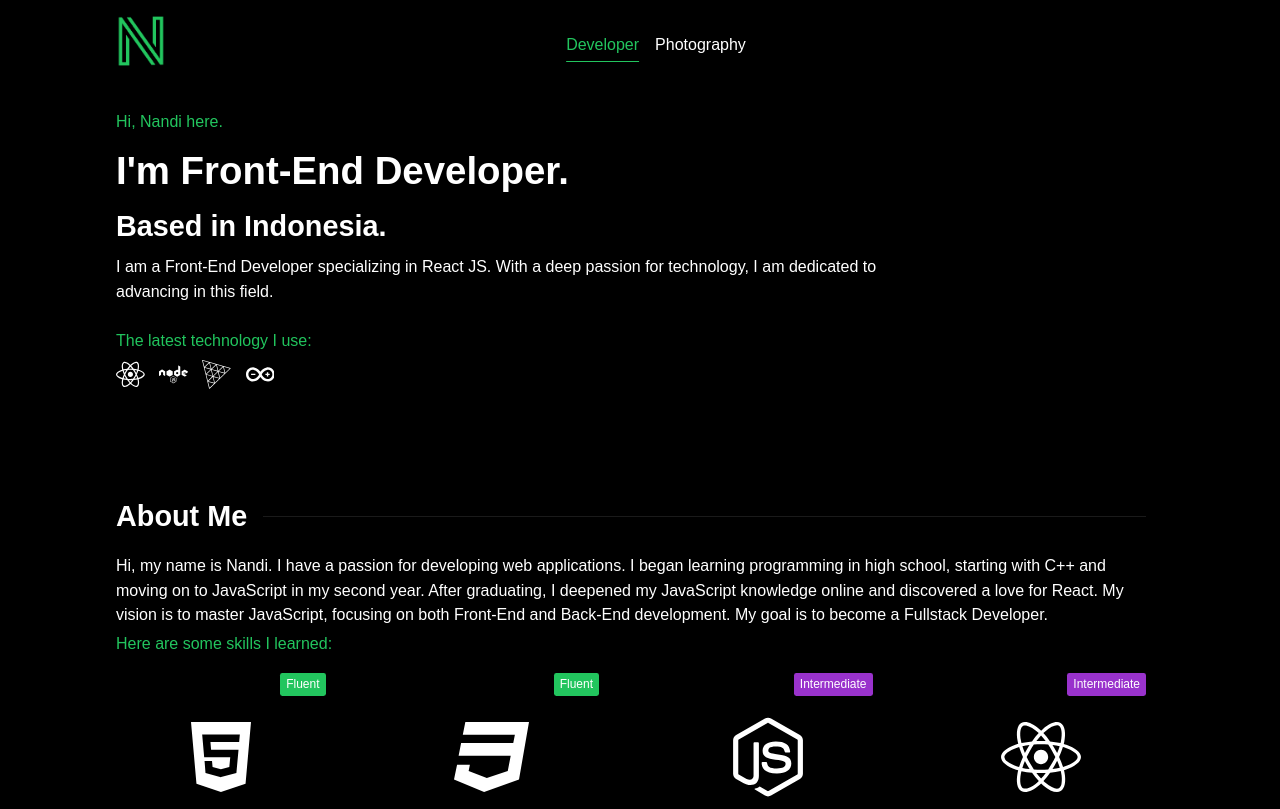
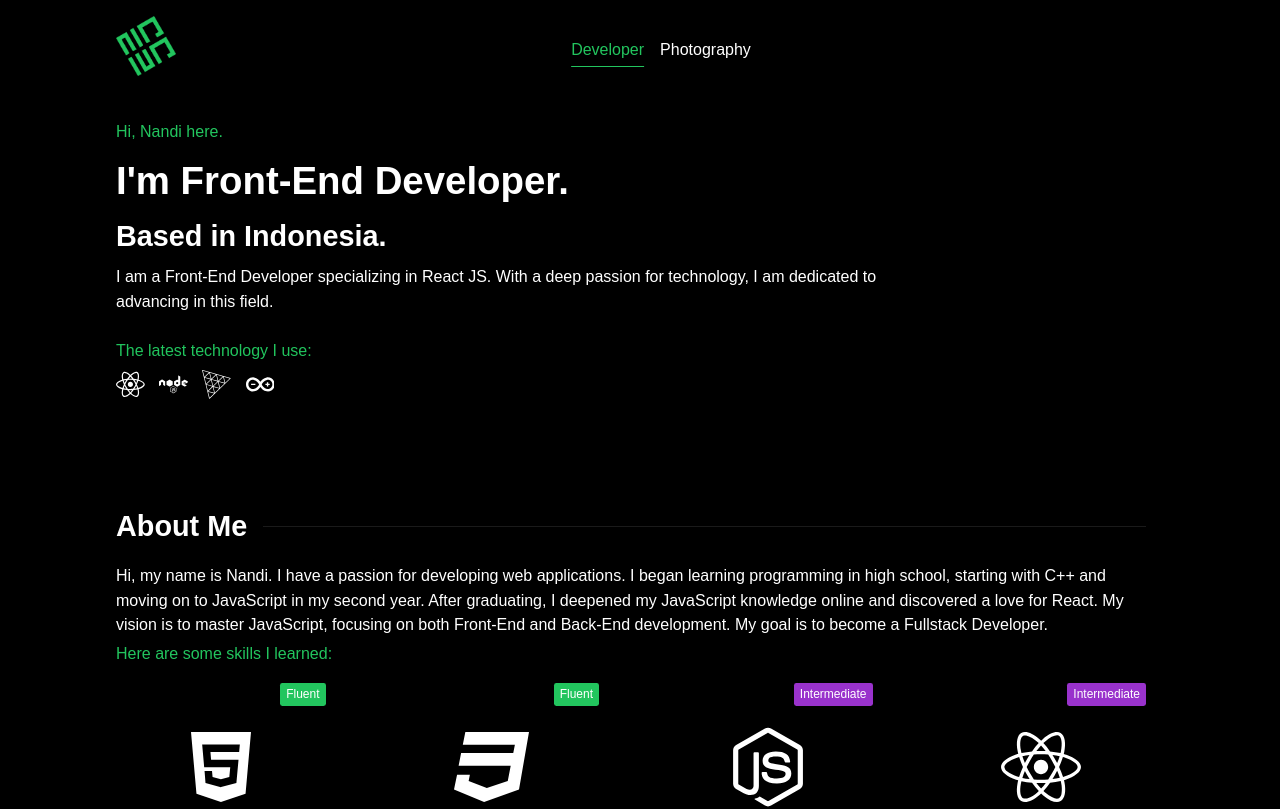
Before and after one commit to nandirchrd/nandirchrd.github.io, a React (Vite) app: page / in a window 1280 px wide. Shown: the top 809 px of the page. Built offline with nearby package versions, Linux system fonts and the light colour scheme.

Commit message:
Changed logo, scroll-bar, and fixed the delay on the homepage.

```diff
--- a/package.json
+++ b/package.json
@@ -2,7 +2,7 @@
   "name": "nandirchrd",
   "private": true,
   "homepage": "https://nandirchrd.github.io",
-  "version": "1.2.0",
+  "version": "1.2.1",
   "type": "module",
   "scripts": {
     "dev": "vite",
--- a/src/pages/developerPage.jsx
+++ b/src/pages/developerPage.jsx
@@ -56,7 +56,7 @@ const DeveloperPage = () => {
                             </ul>
                         </div>
                     </Fade>
-                    <Fade triggerOnce delay={8000}>
+                    <Fade triggerOnce delay={6000}>
                         <div className="social">
                             <div className="contact">
                                 <Link target="_blank" to='https://api.whatsapp.com/send?phone=62895359763865&text=Halo%20Nandi,%20saya%20menelusuri%20portofolio%20Anda.%20Bisakah%20kita%20berbicara%20lebih%20lanjut?'>
--- a/src/styles/main.css
+++ b/src/styles/main.css
@@ -166,6 +166,16 @@ body {
     overflow-x: hidden;
 }
 
+html::-webkit-scrollbar {
+    background-color: black;
+    width: 8px;
+}
+
+html::-webkit-scrollbar-thumb {
+    background-color: var(--primary);
+    border-radius: .2em;
+}
+
 h1,
 h2,
 h3,
@@ -302,7 +312,8 @@ nav {
 }
 
 .logo {
-    width: 50px;
+    width: 60px;
+    aspect-ratio: 1 / 1;
 }
 
 /* Introduction */
@@ -655,7 +666,7 @@ footer {
     }
 
     .logo {
-        width: 40px;
+        width: 50px;
     }
 
     .skills {
```
Also changed, not shown: public/assets/images/logo.png, 1 other file (tests, documents, lock files or other folders).
